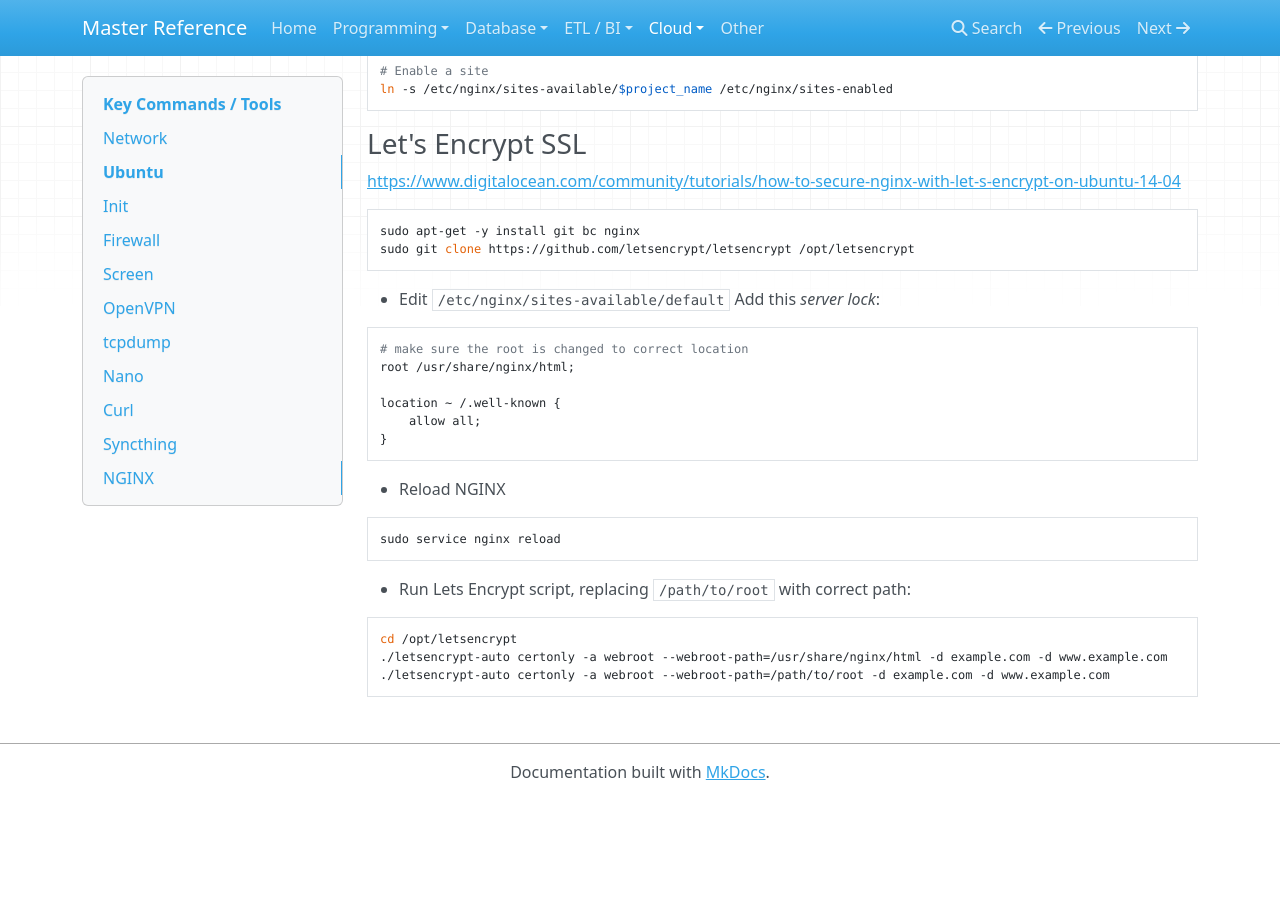
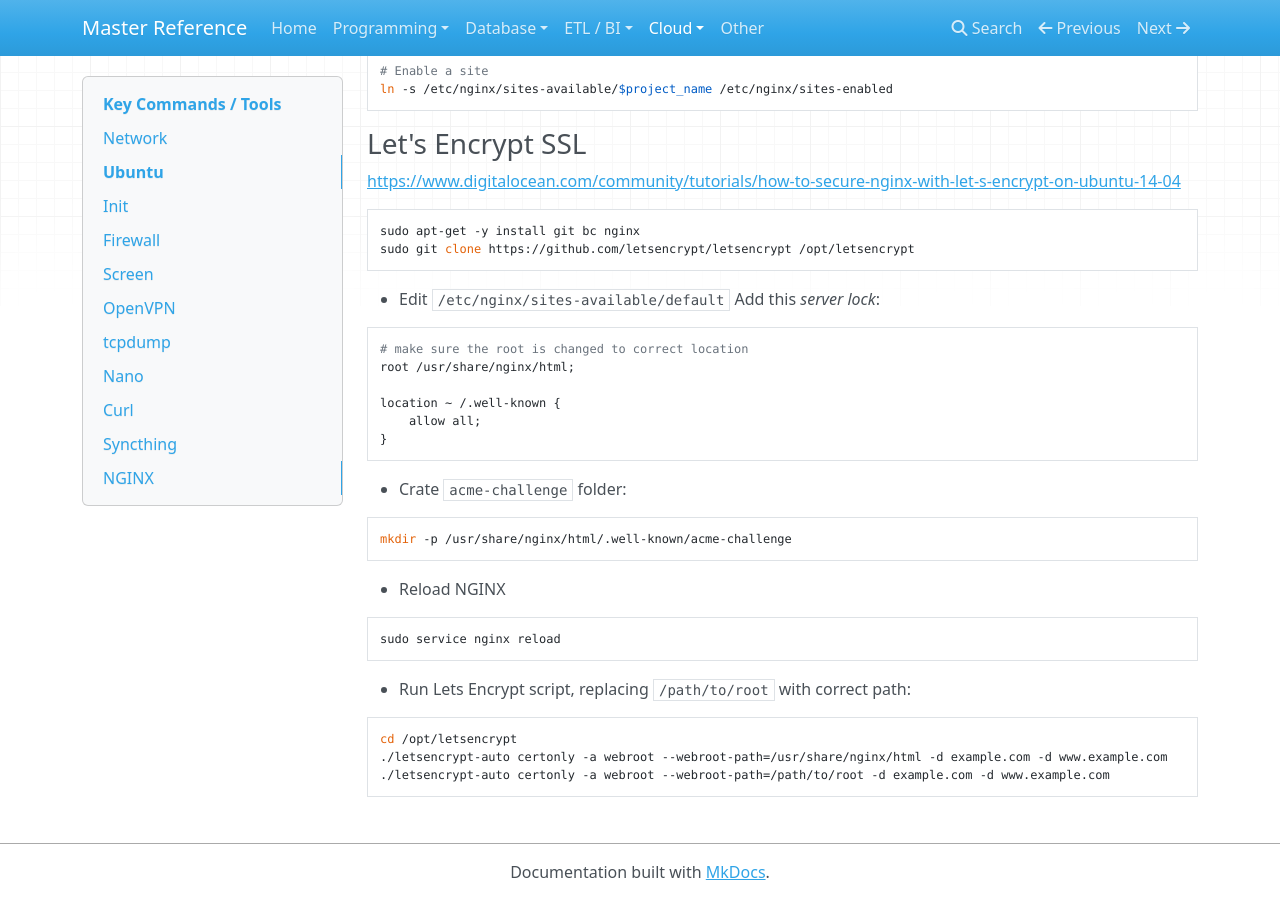
Before and after one commit to flarco/ref-docs, an MkDocs documentation site: the page built from docs/cloud/linux.md, in a window 1280 px wide and 900 px high, scrolled down 5464 px. Built offline with MkDocs 1.6.1, drawn with Linux system fonts in a browser that asks for light colours; nearby versions of some CDN libraries; old or Windows-style settings are respelled for this version of MkDocs; before the commit the page ends 6264 px from its top, so only the background shows below that.

Commit message:
Let's Encrypt SSL step

````diff
--- a/docs/cloud/linux.md
+++ b/docs/cloud/linux.md
@@ -303,6 +303,11 @@ location ~ /.well-known {
 }
 ```
 
+- Crate `acme-challenge` folder:
+```
+mkdir -p /usr/share/nginx/html/.well-known/acme-challenge
+```
+
 - Reload NGINX
 ```
 sudo service nginx reload
````
